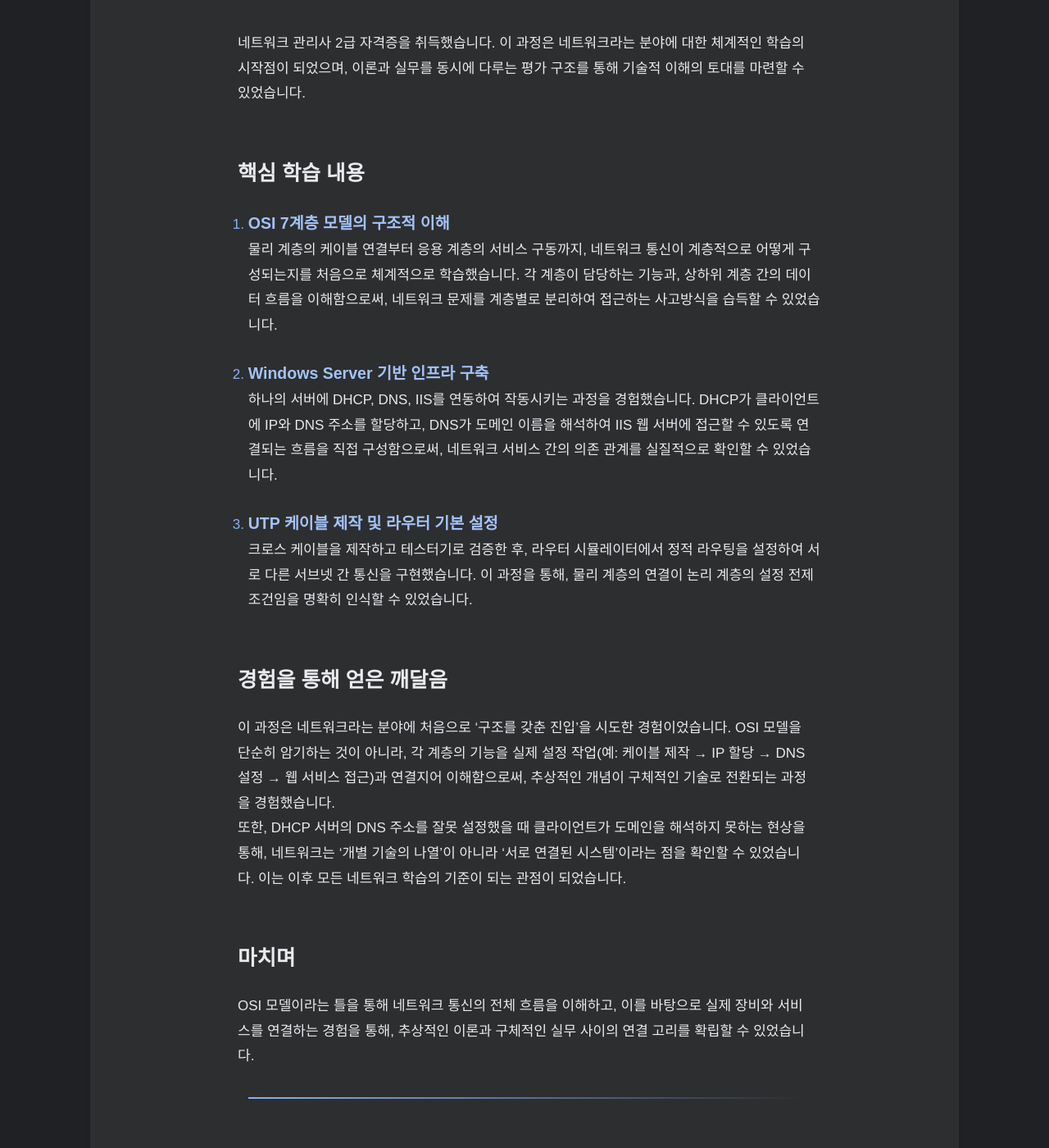
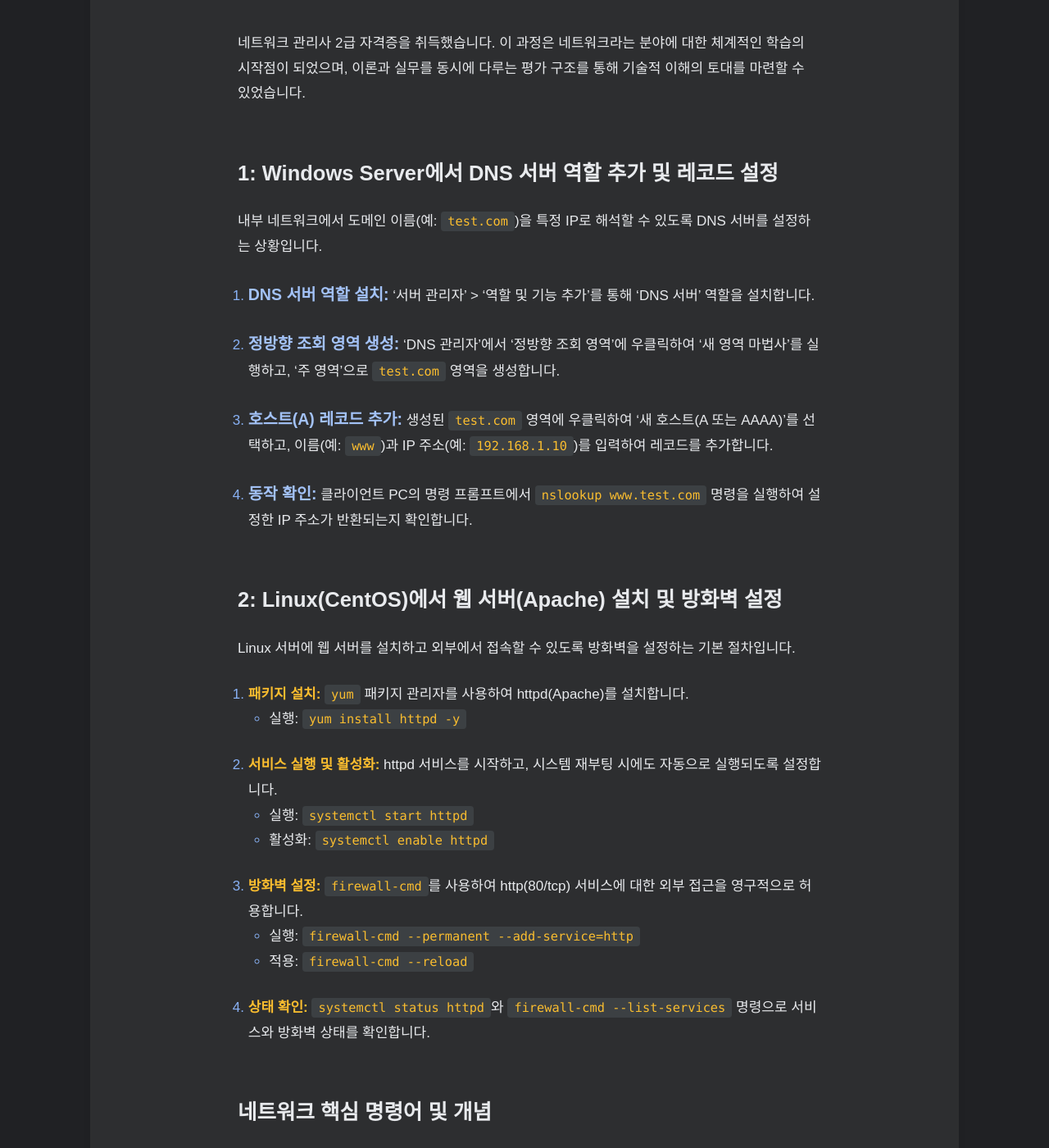
Before and after one commit to HamaP0/HamaP0.github.io, a Jekyll site: the page built from _posts/자격증/2025-07-12-Network_management2.md, in a window 1280 px wide and 1400 px high, scrolled down 261 px. Shown: the whole window at 82% size. Built offline with Jekyll 4.4.1, drawn with Linux system fonts in a browser that asks for light colours; some web fonts are replaced; some of the changed text lies outside the part shown.

Commit message:
Update 2025-07-12-Network_management2.md

```diff
--- a/_posts/자격증/2025-07-12-Network_management2.md
+++ b/_posts/자격증/2025-07-12-Network_management2.md
@@ -7,21 +7,47 @@ tags: [네트워크 관리사, ICQA, network]
 ---
 네트워크 관리사 2급 자격증을 취득했습니다. 이 과정은 네트워크라는 분야에 대한 체계적인 학습의 시작점이 되었으며, 이론과 실무를 동시에 다루는 평가 구조를 통해 기술적 이해의 토대를 마련할 수 있었습니다.
 
-## 핵심 학습 내용
+## 1: Windows Server에서 DNS 서버 역할 추가 및 레코드 설정
 
-1.  **OSI 7계층 모델의 구조적 이해**
-    물리 계층의 케이블 연결부터 응용 계층의 서비스 구동까지, 네트워크 통신이 계층적으로 어떻게 구성되는지를 처음으로 체계적으로 학습했습니다. 각 계층이 담당하는 기능과, 상하위 계층 간의 데이터 흐름을 이해함으로써, 네트워크 문제를 계층별로 분리하여 접근하는 사고방식을 습득할 수 있었습니다.
+내부 네트워크에서 도메인 이름(예: `test.com`)을 특정 IP로 해석할 수 있도록 DNS 서버를 설정하는 상황입니다.
 
-2.  **Windows Server 기반 인프라 구축**
-    하나의 서버에 DHCP, DNS, IIS를 연동하여 작동시키는 과정을 경험했습니다. DHCP가 클라이언트에 IP와 DNS 주소를 할당하고, DNS가 도메인 이름을 해석하여 IIS 웹 서버에 접근할 수 있도록 연결되는 흐름을 직접 구성함으로써, 네트워크 서비스 간의 의존 관계를 실질적으로 확인할 수 있었습니다.
+1.  **DNS 서버 역할 설치:** '서버 관리자' > '역할 및 기능 추가'를 통해 'DNS 서버' 역할을 설치합니다.
 
-3.  **UTP 케이블 제작 및 라우터 기본 설정**
-    크로스 케이블을 제작하고 테스터기로 검증한 후, 라우터 시뮬레이터에서 정적 라우팅을 설정하여 서로 다른 서브넷 간 통신을 구현했습니다. 이 과정을 통해, 물리 계층의 연결이 논리 계층의 설정 전제 조건임을 명확히 인식할 수 있었습니다.
+2.  **정방향 조회 영역 생성:** 'DNS 관리자'에서 '정방향 조회 영역'에 우클릭하여 '새 영역 마법사'를 실행하고, '주 영역'으로 `test.com` 영역을 생성합니다.
 
-## 경험을 통해 얻은 깨달음
+3.  **호스트(A) 레코드 추가:** 생성된 `test.com` 영역에 우클릭하여 '새 호스트(A 또는 AAAA)'를 선택하고, 이름(예: `www`)과 IP 주소(예: `192.168.1.10`)를 입력하여 레코드를 추가합니다.
 
-이 과정은 네트워크라는 분야에 처음으로 ‘구조를 갖춘 진입’을 시도한 경험이었습니다. OSI 모델을 단순히 암기하는 것이 아니라, 각 계층의 기능을 실제 설정 작업(예: 케이블 제작 → IP 할당 → DNS 설정 → 웹 서비스 접근)과 연결지어 이해함으로써, 추상적인 개념이 구체적인 기술로 전환되는 과정을 경험했습니다.
-또한, DHCP 서버의 DNS 주소를 잘못 설정했을 때 클라이언트가 도메인을 해석하지 못하는 현상을 통해, 네트워크는 ‘개별 기술의 나열’이 아니라 ‘서로 연결된 시스템’이라는 점을 확인할 수 있었습니다. 이는 이후 모든 네트워크 학습의 기준이 되는 관점이 되었습니다.
+4.  **동작 확인:** 클라이언트 PC의 명령 프롬프트에서 `nslookup www.test.com` 명령을 실행하여 설정한 IP 주소가 반환되는지 확인합니다.
+
+## 2: Linux(CentOS)에서 웹 서버(Apache) 설치 및 방화벽 설정
+
+Linux 서버에 웹 서버를 설치하고 외부에서 접속할 수 있도록 방화벽을 설정하는 기본 절차입니다.
+
+1.  **패키지 설치:** `yum` 패키지 관리자를 사용하여 httpd(Apache)를 설치합니다.
+    *   실행: `yum install httpd -y`
+
+2.  **서비스 실행 및 활성화:** httpd 서비스를 시작하고, 시스템 재부팅 시에도 자동으로 실행되도록 설정합니다.
+    *   실행: `systemctl start httpd`
+    *   활성화: `systemctl enable httpd`
+
+3.  **방화벽 설정:** `firewall-cmd`를 사용하여 http(80/tcp) 서비스에 대한 외부 접근을 영구적으로 허용합니다.
+    *   실행: `firewall-cmd --permanent --add-service=http`
+    *   적용: `firewall-cmd --reload`
+
+4.  **상태 확인:** `systemctl status httpd`와 `firewall-cmd --list-services` 명령으로 서비스와 방화벽 상태를 확인합니다.
+
+## 네트워크 핵심 명령어 및 개념
+
+시험에서는 라우터 설정과 같은 시뮬레이션 문제도 출제되지만, 기본적인 네트워크 이론과 각 운영체제의 명령어 차이를 아는 것이 중요했습니다.
+
+*   **IP 확인 명령어**
+    *   **설명:** Windows에서는 `ipconfig` (MAC 주소까지 보려면 `ipconfig /all`), Linux에서는 `ifconfig` 또는 `ip addr`을 사용합니다.
+
+*   **서브넷 계산**
+    *   **설명:** IP 주소와 서브넷 마스크를 AND 연산하면 '네트워크 주소'를, 서브넷 마스크의 비트를 반전시켜 IP 주소와 OR 연산하면 '브로드캐스트 주소'를 구할 수 있다는 원리를 기억해야 합니다.
+
+*   **주요 프로토콜 포트 번호**
+    *   **설명:** SSH(22), Telnet(23), HTTP(80), HTTPS(443), FTP(20, 21), DNS(53/UDP), SMTP(25)는 반드시 구분해야 합니다.
 
 ## 마치며
 
```
